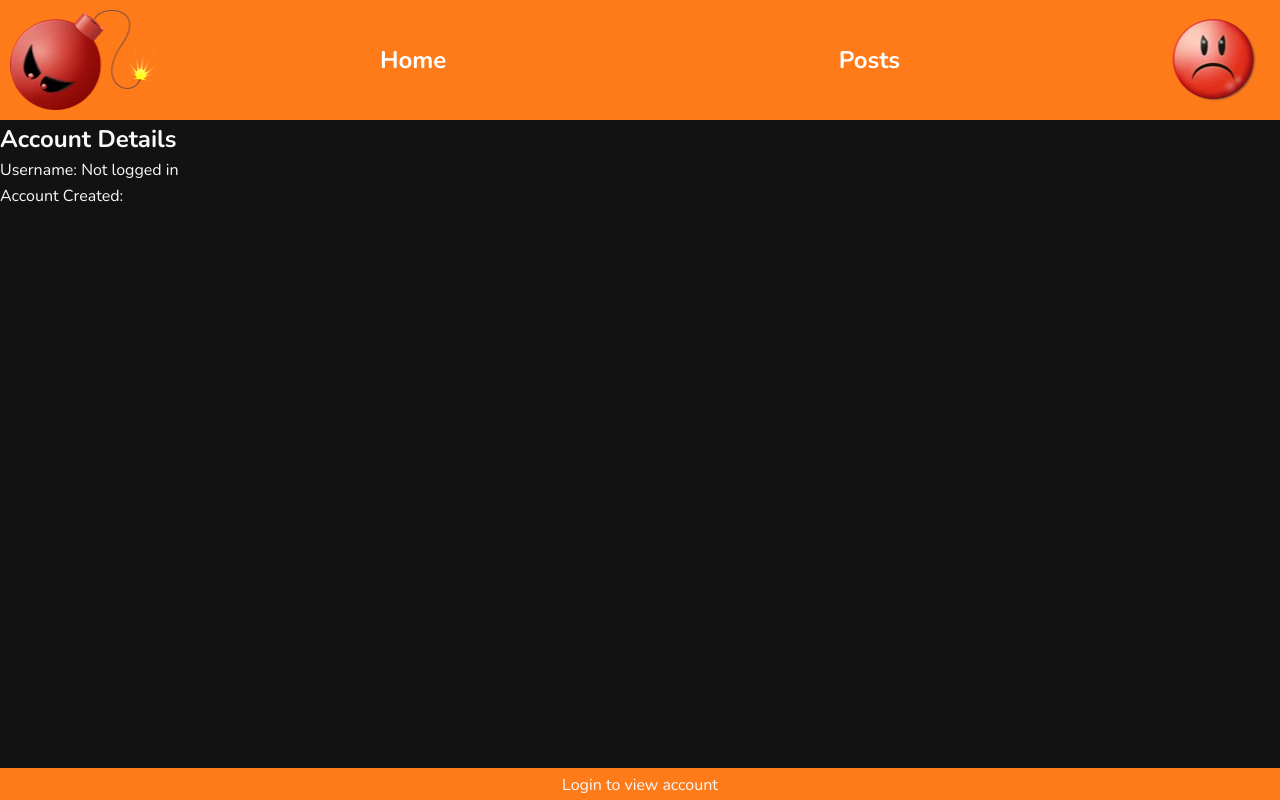
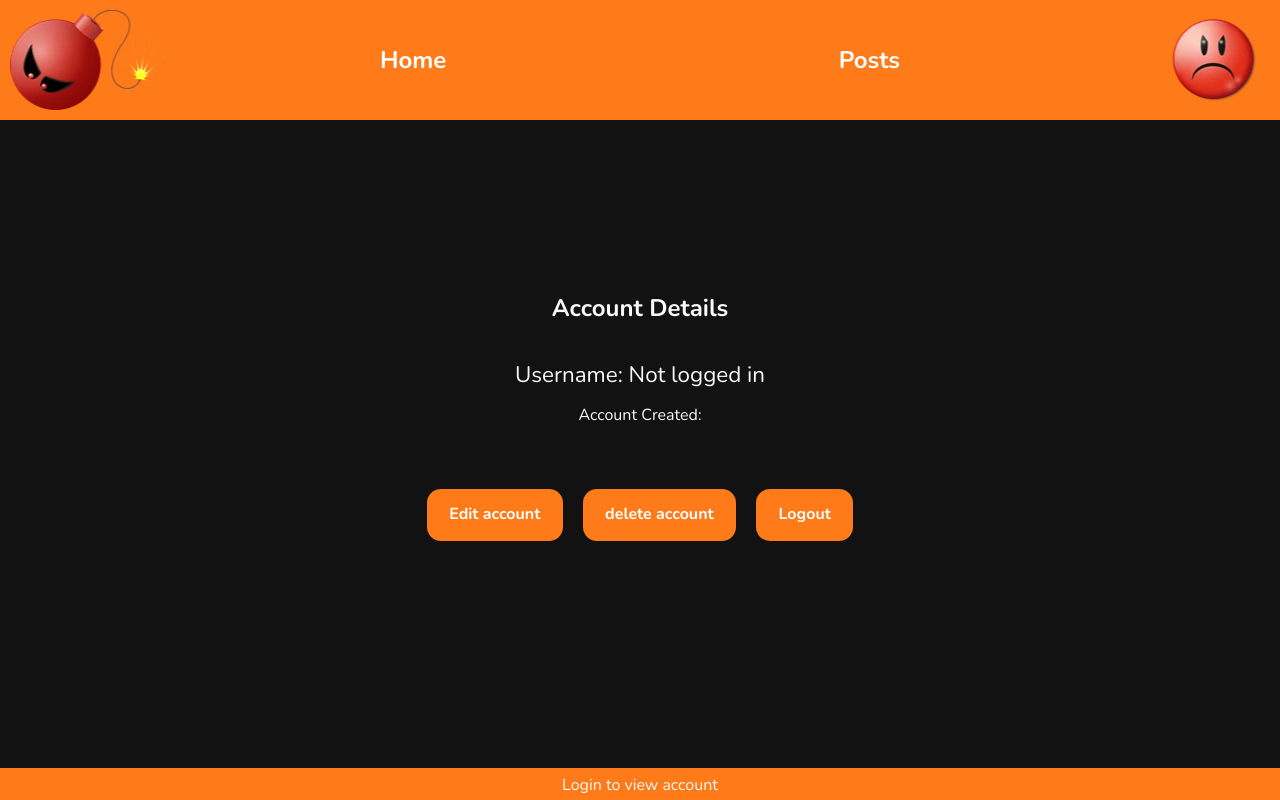
Before and after one commit to Ladzsz/Lad-clubhouse, a React (Vite) app in the folder frontend/: page /accountdeets in a window 1280 px wide. Built offline with nearby package versions, Linux system fonts and the light colour scheme; no server answers.

Commit message:
created base of account details page

```diff
--- a/frontend/src/App.jsx
+++ b/frontend/src/App.jsx
@@ -27,6 +27,10 @@ function App() {
       .catch(console.error);
   }, []);
 
+  useEffect(() => {
+  console.log("loggedin:", loggedin);
+}, [loggedin]);
+
   return (
     <BrowserRouter>
       <div className="app-shell">
@@ -39,7 +43,7 @@ function App() {
             <Route path="/signup" element={<Signup />} />
             <Route path="/forgot-password" element={<Forgotpass />} />
             <Route path="/reset-password/:token" element={<Resetpass />} />
-            <Route path="/accountdeets" element={<AccountDetails loggedin={loggedin} />} />
+            <Route path="/accountdeets" element={<AccountDetails setloggedin={setloggedin} loggedin={loggedin} />} />
           </Routes>
         </main>
         <Footer loggedin={loggedin} />
--- /dev/null
+++ b/frontend/src/assets/styles/accountdeets.css
@@ -0,0 +1,49 @@
+/* section styling*/
+.account-deets-sec {
+    display: flex;
+    flex-direction: column;
+    justify-content: center;
+    align-items: center;
+    min-height: 75vh;
+    text-align: center;
+    padding: 10px;
+}
+
+.account-deets-sec > h1 {
+    font-weight: bold;
+    margin-bottom: 20px;
+}
+
+/*items styling*/
+.item-container {
+    display: flex;
+    justify-content: center;
+    align-items: center;
+    gap: 20px;
+    flex-direction: column;
+}
+
+.account-deets-item {
+    display: flex;
+    justify-content: center;
+    align-items: space-between;
+    margin: 10px 0;
+    flex-direction: column;
+    gap: 10px;
+
+}
+
+/*buttons styling*/
+.acc-btn-container {
+    display: flex;
+    justify-content: center;
+    align-items: center;
+    gap: 20px;
+    margin-top: 20px;
+    flex-direction: row;
+    flex-wrap: wrap;
+}
+
+.acc-details-info {
+    font-size: 1.4rem;
+}
--- a/frontend/src/pages/accountdetails.jsx
+++ b/frontend/src/pages/accountdetails.jsx
@@ -1,11 +1,14 @@
-import "../assets/styles/home.css";
+import "../assets/styles/accountdeets.css";
 import { useState, useEffect } from "react";
+import { useNavigate } from "react-router-dom";
 
-function AccountDetails({ loggedin }) {
+function AccountDetails({ setloggedin , loggedin }) {
   const [error, setError] = useState("");
   const [user, setUser] = useState(null);
+  const navigate = useNavigate();
 
   useEffect(() => {
+    //fetching user details from the backend
     async function fetchUserDetails() {
       try {
         const response = await fetch("http://localhost:5000/api/users", {
@@ -32,18 +35,61 @@ function AccountDetails({ loggedin }) {
     }
   }, [loggedin]);
 
+  //handling logout
+  const handleLogout = async () => {
+    try {
+      const response = await fetch("http://localhost:5000/api/users/logout", {
+        method: "POST",
+        credentials: "include",
+      });
+
+      if (response.ok) {
+        setloggedin(false);
+        alert("logged out successfully");
+        navigate("/login");
+      } else {
+        setError("Logout failed");
+      }
+    } catch (err) {
+      setError(err.message || "Logout error");
+    }
+  };
+
   return (
     <>
+    {/*rendering the account details page*/}
       <section className="account-deets-sec">
         <h1>Account Details</h1>
         {error && <p className="error">{error}</p>}
-        <div className="account-deets-item">
-          <p>
+        <div className="item-container">
+            <div className="account-deets-item">
+          <p className="acc-details-info">
             Username: {loggedin ? user?.username || "Loading..." : "Not logged in"}
           </p>
           <p>
             Account Created: {loggedin ? user?.createdat || "Loading..." : ""}
           </p>
+        </div>
+
+    <div className="acc-btn-container">
+        <div className="account-deets-item">
+          <p className="editbtn btn">
+            Edit account
+          </p>
+        </div>
+
+        <div className="account-deets-item">
+          <p className="deletebtn btn">
+            delete account
+          </p>
+        </div>
+
+        <div className="account-deets-item">
+          <p className="logoutbtn btn" onClick={handleLogout}>
+            Logout
+          </p>
+        </div>
+    </div>
         </div>
       </section>
     </>
```
Also changed, not shown: 1 other file (tests, documents, lock files or other folders).
